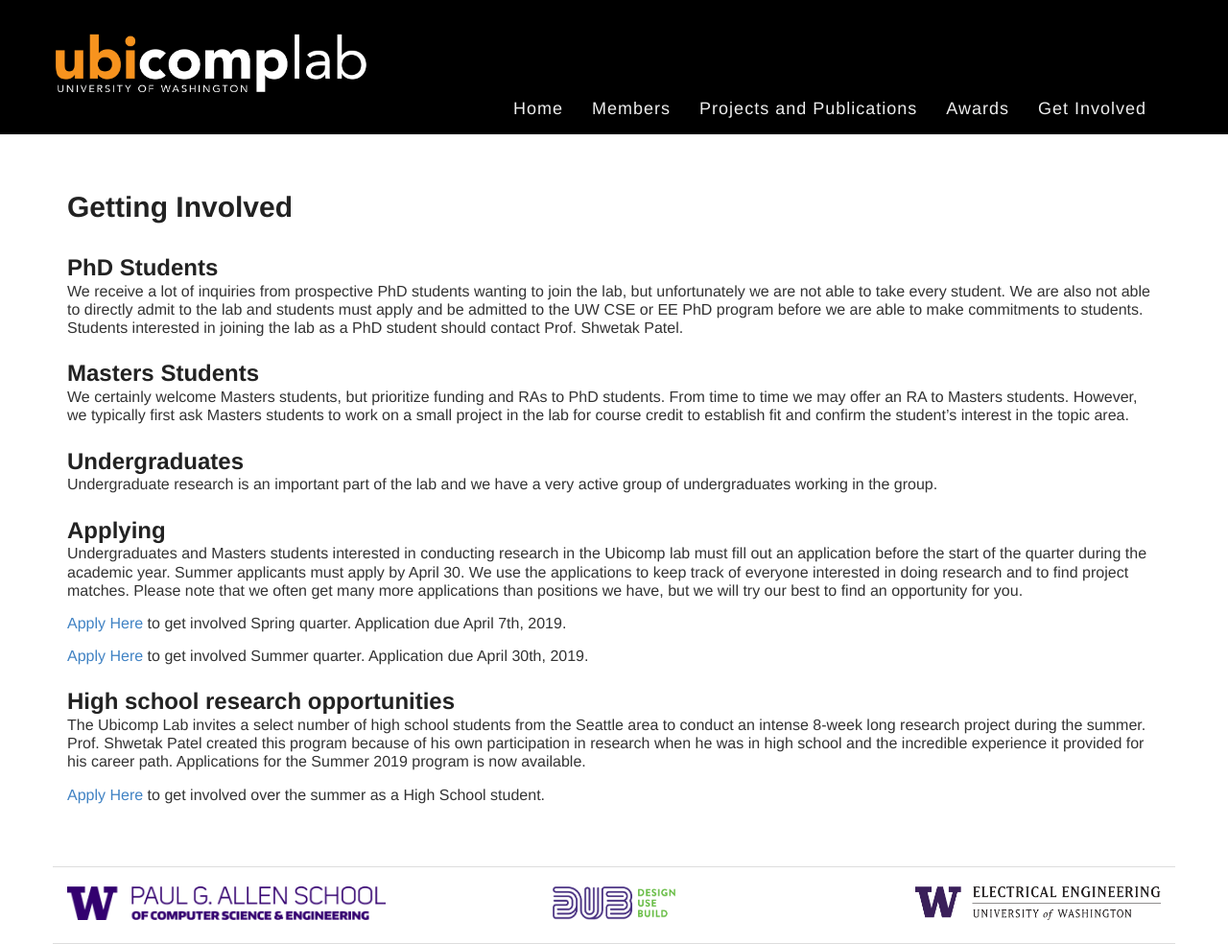
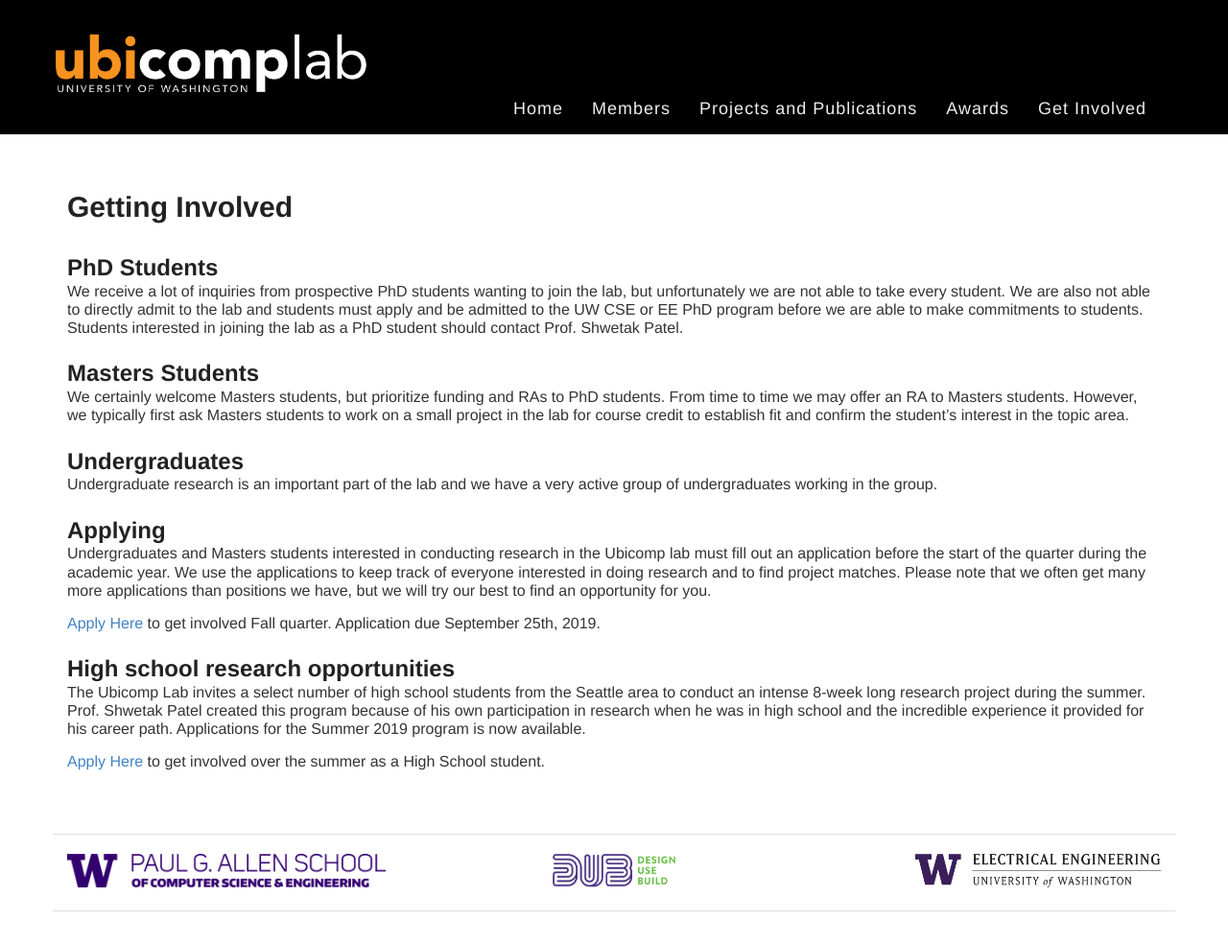
Before and after one commit to ubicomplab/ubicomplab.github.io, a Jekyll site: the page built from get_involved/index.md, in a window 1280 px wide. Shown: the whole page at 96% size. Built offline with Jekyll 4.4.1, drawn with Linux system fonts in a browser that asks for light colours; some web fonts are replaced; after the commit the page ends 950 px from its top, so only the background shows below that.

Commit message:
added fall ugrad application

```diff
--- a/get_involved/index.md
+++ b/get_involved/index.md
@@ -13,11 +13,9 @@
 Undergraduate research is an important part of the lab and we have a very active group of undergraduates working in the group.
 
 ## Applying
-Undergraduates and Masters students interested in conducting research in the Ubicomp lab must fill out an application before the start of the quarter during the academic year. Summer applicants must apply by April 30. We use the applications to keep track of everyone interested in doing research and to find project matches. Please note that we often get many more applications than positions we have, but we will try our best to find an opportunity for you.
+Undergraduates and Masters students interested in conducting research in the Ubicomp lab must fill out an application before the start of the quarter during the academic year. We use the applications to keep track of everyone interested in doing research and to find project matches. Please note that we often get many more applications than positions we have, but we will try our best to find an opportunity for you.
 
-<a href="https://www.surveygizmo.com/s3/4850688/UbiComp-Lab-Research-Application-Spring-2019">Apply Here</a> to get involved Spring quarter. Application due April 7th, 2019.
-
-<a href="https://www.surveygizmo.com/s3/4850707/UbiComp-Lab-Research-Application-Summer-2019">Apply Here</a> to get involved Summer quarter. Application due April 30th, 2019.
+<a href="https://www.surveygizmo.com/s3/5192424/UbiComp-Lab-Research-Application-Fall-2019">Apply Here</a> to get involved Fall quarter. Application due September 25th, 2019.
 
 
 ## High school research opportunities
```
